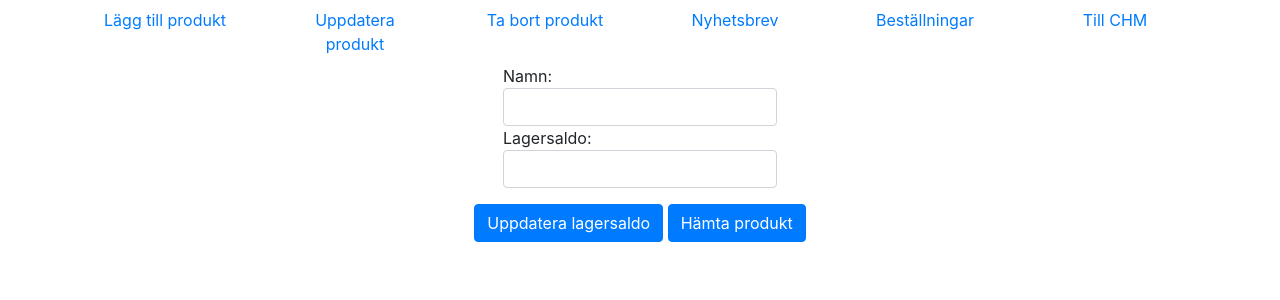
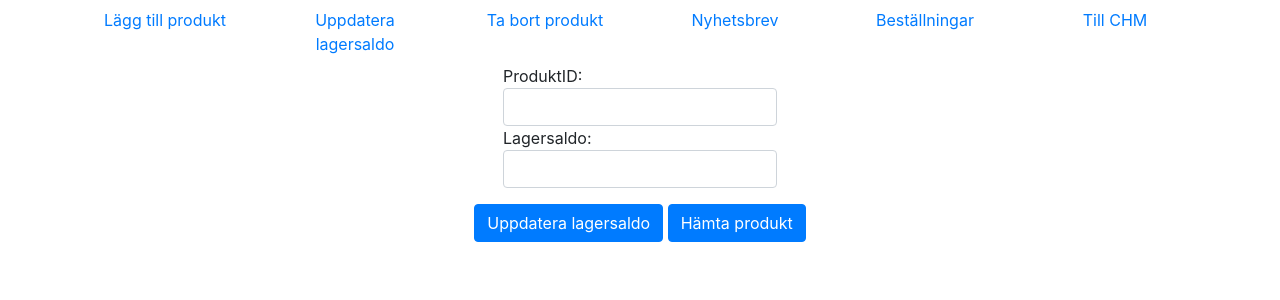
Before and after one commit to sjogrenjohan/CHM, a PHP site: page /CHM/admin/updateProduct.php in a window 1280 px wide. Shown: the top 300 px of the page. Run offline with PHP 8.4, Linux system fonts and the light colour scheme; data that the repository does not hold is empty.

Commit message:
changed names

```diff
--- a/admin/admin.php
+++ b/admin/admin.php
@@ -7,7 +7,6 @@
     <div class="row justify-content-center">
         <form name="addProductForm">
             <div class="form-group">
-                ProductID: <input type="text" name="prodID" class="form-control" id="formGroupExampleInput">
                 Namn: <input type="text" name="name" class="form-control" id="formGroupExampleInput">
                 Pris: <input type="text" name="unitPrice" class="form-control" id="formGroupExampleInput">
                 Produktbeskrivning: <input type="text" name="productDesc" class="form-control" id="exampleFormControlTextarea1">
--- a/admin/updateProduct.php
+++ b/admin/updateProduct.php
@@ -6,7 +6,7 @@
     <div class="row justify-content-center">
         <form name="updateStock">
             <div class="form-group">
-                Namn: <input type="text" name="prodID" class="form-control" id="formGroupExampleInput">
+                ProduktID: <input type="text" name="prodID" class="form-control" id="formGroupExampleInput">
                 Lagersaldo: <input type="number" name="units" class="form-control" id="formGroupExapleInput">
             </div>
         </form>
--- a/includes/adminHeader.php
+++ b/includes/adminHeader.php
@@ -11,7 +11,7 @@
             <div class="col-lg-2">
                 <ul class="nav nav-pills nav-fill">
                     <li class="nav-item">
-                    <a class="nav-link" href="./admin/updateProduct.php">Uppdatera produkt</a>
+                    <a class="nav-link" href="./admin/updateProduct.php">Uppdatera lagersaldo</a>
                     </li>
                 </ul>
             </div>
```
